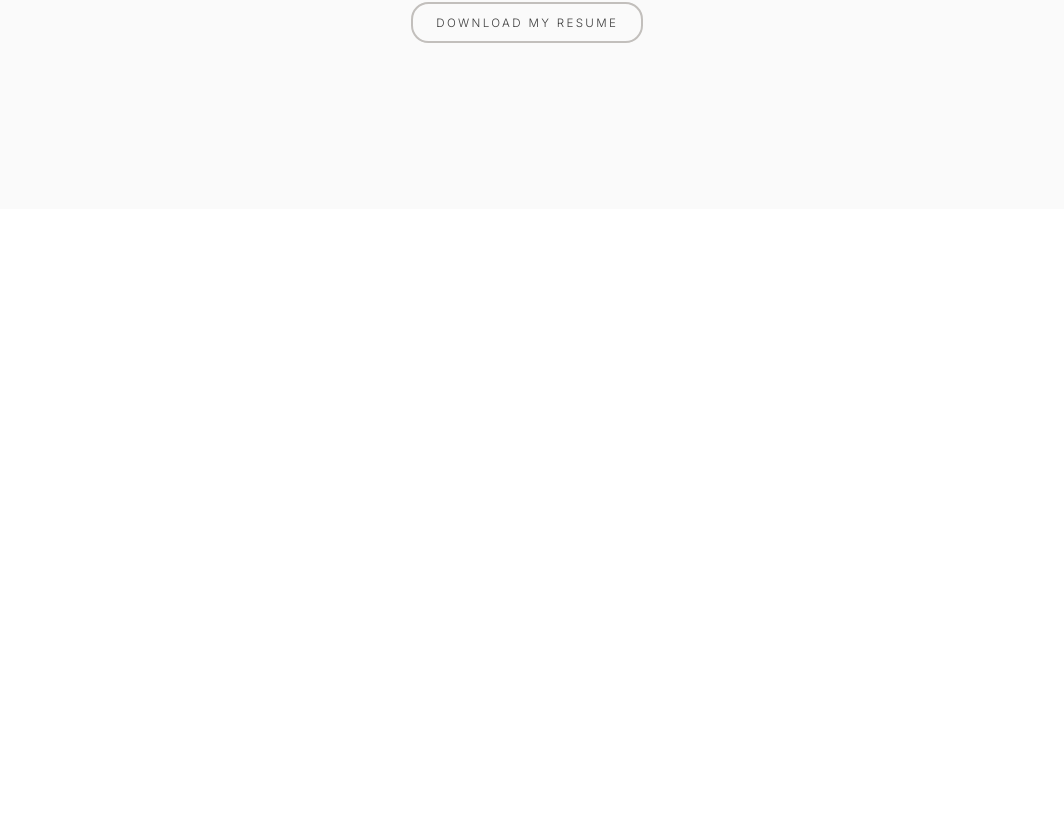
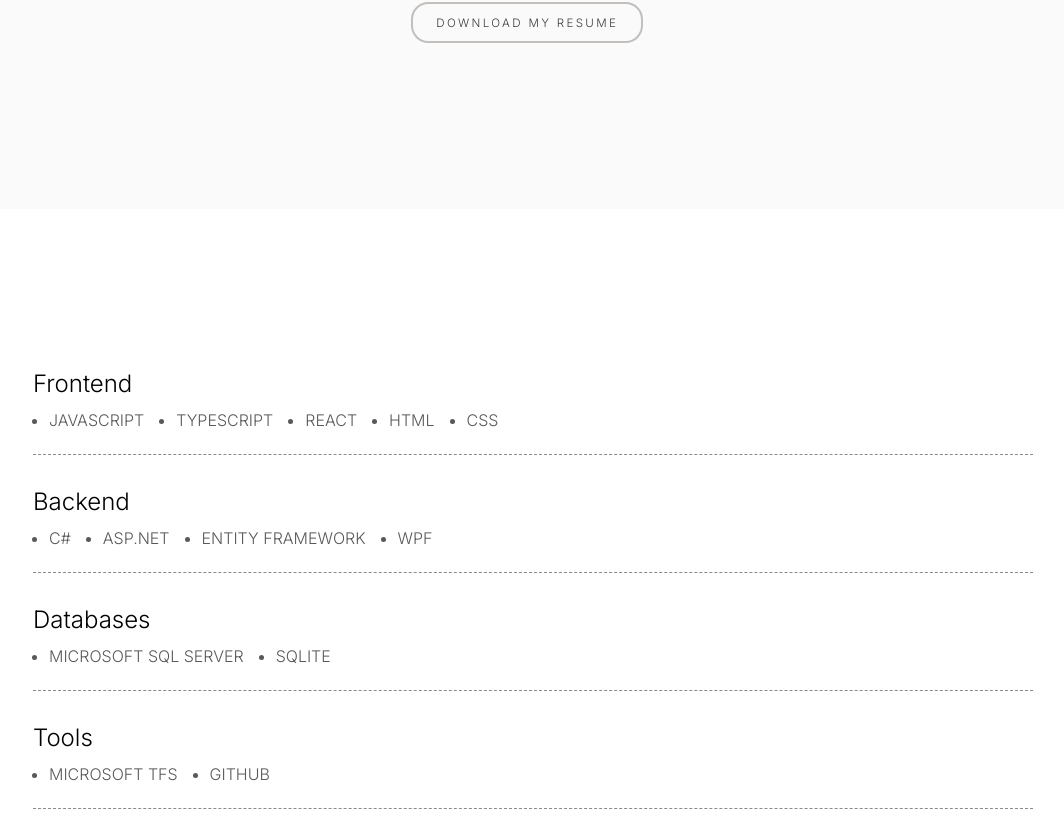
Before and after one commit to yoannakr/portfolio, a React (Create React App) app: page / in a window 1280 px wide. Shown: the part 1459-2278 px from the top of the page, without its empty margins (107-1171 px from the left). Before the commit the page ends 1668 px from the top, so only its background shows below. Built offline with nearby package versions, Linux system fonts and the light colour scheme.

Commit message:
Added skills page.

```diff
--- a/src/App.tsx
+++ b/src/App.tsx
@@ -3,6 +3,7 @@ import "./App.scss";
 import About from "./components/About/About";
 import Home from "./components/Home/Home";
 import NavBar from "./components/NavBar/NavBar";
+import Skills from "./components/Skills/Skills";
 
 function App() {
   return (
@@ -10,6 +11,7 @@ function App() {
       <Home />
       <NavBar />
       <About />
+      <Skills />
     </div>
   );
 }
--- /dev/null
+++ b/src/components/Skills/SkillSection/SkillSection.module.scss
@@ -0,0 +1,26 @@
+@use "../../../App.scss" as main;
+
+.SkillsWrapper {
+  border-bottom: 1px dashed main.$grey-color-shade-300;
+  margin-bottom: 2em;
+}
+
+.Title {
+  font-size: 1.5em;
+  margin-bottom: 0.5em;
+}
+
+.Items {
+  display: flex;
+  margin-bottom: 1.5em;
+  text-transform: uppercase;
+}
+
+.Items li:first-child {
+  margin-left: 1em;
+}
+
+.Items li {
+  margin-right: 2em;
+  color: main.$grey-text;
+}
--- /dev/null
+++ b/src/components/Skills/SkillSection/SkillSection.tsx
@@ -0,0 +1,25 @@
+import React from "react";
+import "../../../App.scss";
+import { ISkillSection } from "../../../types/skills";
+import styles from "./SkillSection.module.scss";
+
+interface SkillSectionProps {
+  skillSection: ISkillSection;
+}
+
+const SkillSection = (props: SkillSectionProps) => {
+  const { skillSection } = props;
+
+  return (
+    <div className={styles.SkillsWrapper}>
+      <p className={styles.Title}>{skillSection.title}</p>
+      <ul className={styles.Items}>
+        {skillSection.items.map((item, key) => (
+          <li key={key}>{item}</li>
+        ))}
+      </ul>
+    </div>
+  );
+};
+
+export default SkillSection;
--- /dev/null
+++ b/src/components/Skills/Skills.module.scss
@@ -0,0 +1,9 @@
+@use "../../App.scss" as main;
+
+.Skills {
+  height: 100vh;
+  margin-left: auto;
+  margin-right: auto;
+  max-width: 1000px;
+  padding-top: 10em;
+}
--- /dev/null
+++ b/src/components/Skills/Skills.tsx
@@ -0,0 +1,17 @@
+import React from "react";
+import "../../App.scss";
+import styles from "./Skills.module.scss";
+import SkillSection from "./SkillSection/SkillSection";
+import { SkillSections } from "../../constants/skills";
+
+const Skills = () => {
+  return (
+    <div id="skills" className={styles.Skills}>
+      {SkillSections.map((skillSection, key) => (
+        <SkillSection key={key} skillSection={skillSection} />
+      ))}
+    </div>
+  );
+};
+
+export default Skills;
--- /dev/null
+++ b/src/constants/skills.ts
@@ -0,0 +1,20 @@
+import { ISkillSection } from "../types/skills";
+
+export const SkillSections: ISkillSection[] = [
+  {
+    title: "Frontend",
+    items: ["JavaScript", "TypeScript", "React", "HTML", "CSS"],
+  },
+  {
+    title: "Backend",
+    items: ["C#", "ASP.NET", "Entity Framework", "WPF"],
+  },
+  {
+    title: "Databases",
+    items: ["Microsoft SQL Server", "SQLite"],
+  },
+  {
+    title: "Tools",
+    items: ["Microsoft TFS", "GitHub"],
+  },
+];
--- /dev/null
+++ b/src/types/skills.ts
@@ -0,0 +1,4 @@
+export interface ISkillSection {
+  title: string;
+  items: string[];
+}
```
